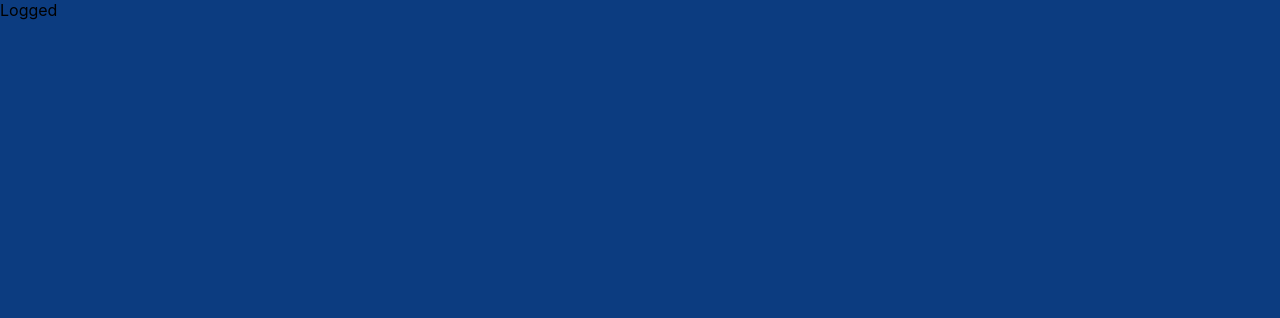
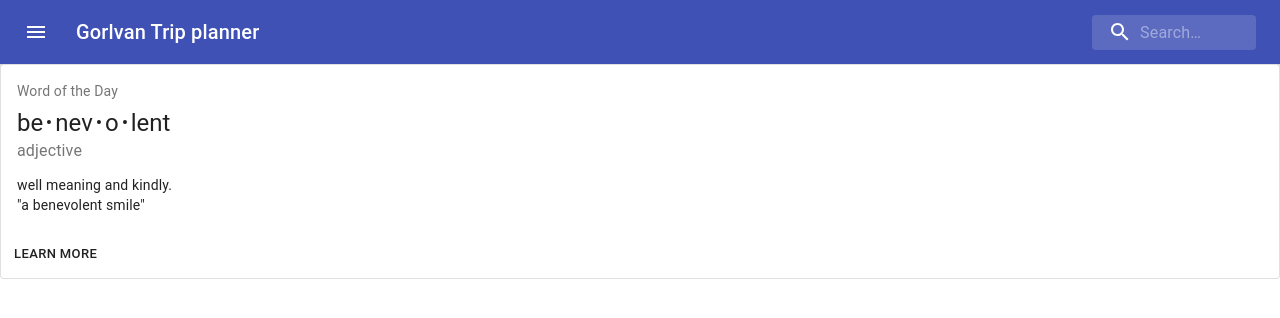
Before and after one commit to a-x-liu/pt1, a React (Create React App) app in the folder client/: page /dashboard in a window 1280 px wide. Shown: the top 318 px of the page. Built offline with nearby package versions, Linux system fonts and the light colour scheme.

Commit message:
added some material ui

```diff
--- a/client/src/App.css
+++ b/client/src/App.css
@@ -99,10 +99,11 @@
   left: 40%;
   width: 25%;
   transform: translate(-50%, -50%);
+  color: white;
 }
 
 html{
-  background-color: #0C3C80;
+
   height: 100%;
   width: 100%;
   margin: 0;
@@ -121,8 +122,21 @@ html{
   box-shadow: 10px;
   border-radius: 7%;
   background-color: #ffffff;
+  border: solid 5px #A9A9A9;
 }
 
 #RegisterTitle {
   margin-top: 0;
 }
+
+#dashboard{
+  background-color: #96B7D6 !important;
+}
+
+#container{
+  background-color: #0C3C80;
+}
+
+#RegisterPage{
+  background-color: #ffffff;
+}
--- a/client/src/pages/Dashboard.tsx
+++ b/client/src/pages/Dashboard.tsx
@@ -1,9 +1,152 @@
 import React from 'react';
+import AppBar from '@material-ui/core/AppBar';
+import Toolbar from '@material-ui/core/Toolbar';
+import IconButton from '@material-ui/core/IconButton';
+import Typography from '@material-ui/core/Typography';
+import InputBase from '@material-ui/core/InputBase';
+import { createStyles, fade, Theme, makeStyles } from '@material-ui/core/styles';
+import MenuIcon from '@material-ui/icons/Menu';
+import SearchIcon from '@material-ui/icons/Search';
+import Card from '@material-ui/core/Card';
+import CardActions from '@material-ui/core/CardActions';
+import CardContent from '@material-ui/core/CardContent';
+import Button from '@material-ui/core/Button';
 
-export default function Dashboard() {
+const useStyles2 = makeStyles({
+  root: {
+    minWidth: 275,
+  },
+  bullet: {
+    display: 'inline-block',
+    margin: '0 2px',
+    transform: 'scale(0.8)',
+  },
+  title: {
+    fontSize: 14,
+  },
+  pos: {
+    marginBottom: 12,
+  },
+});
+
+const useStyles = makeStyles((theme: Theme) =>
+  createStyles({
+    root: {
+      flexGrow: 1,
+    },
+    menuButton: {
+      marginRight: theme.spacing(2),
+    },
+    title: {
+      flexGrow: 1,
+      display: 'none',
+      [theme.breakpoints.up('sm')]: {
+        display: 'block',
+      },
+    },
+    search: {
+      position: 'relative',
+      borderRadius: theme.shape.borderRadius,
+      backgroundColor: fade(theme.palette.common.white, 0.15),
+      '&:hover': {
+        backgroundColor: fade(theme.palette.common.white, 0.25),
+      },
+      marginLeft: 0,
+      width: '100%',
+      [theme.breakpoints.up('sm')]: {
+        marginLeft: theme.spacing(1),
+        width: 'auto',
+      },
+    },
+    searchIcon: {
+      padding: theme.spacing(0, 2),
+      height: '100%',
+      position: 'absolute',
+      pointerEvents: 'none',
+      display: 'flex',
+      alignItems: 'center',
+      justifyContent: 'center',
+    },
+    inputRoot: {
+      color: 'inherit',
+    },
+    inputInput: {
+      padding: theme.spacing(1, 1, 1, 0),
+      // vertical padding + font size from searchIcon
+      paddingLeft: `calc(1em + ${theme.spacing(4)}px)`,
+      transition: theme.transitions.create('width'),
+      width: '100%',
+      [theme.breakpoints.up('sm')]: {
+        width: '12ch',
+        '&:focus': {
+          width: '20ch',
+        },
+      },
+    },
+  }),
+);
+
+export default function SearchAppBar() {
+  const classes = useStyles();
+  const classes2 = useStyles2();
+  const bull = <span className={classes2.bullet}>•</span>;
+
   return (
-    <div>
-      Logged
+    <div className={classes.root}>
+      <AppBar position="static">
+        <Toolbar>
+          <IconButton
+            edge="start"
+            className={classes.menuButton}
+            color="inherit"
+            aria-label="open drawer"
+          >
+            <MenuIcon />
+          </IconButton>
+          <Typography className={classes.title} variant="h6" noWrap>
+            Gorlvan Trip planner
+          </Typography>
+          <div className={classes.search}>
+            <div className={classes.searchIcon}>
+              <SearchIcon />
+            </div>
+            <InputBase
+              placeholder="Search…"
+              classes={{
+                root: classes.inputRoot,
+                input: classes.inputInput,
+              }}
+              inputProps={{ 'aria-label': 'search' }}
+            />
+          </div>
+
+        </Toolbar>
+
+      </AppBar>
+        <div>
+          <Card className={classes2.root} variant="outlined">
+          <CardContent>
+            <Typography className={classes2.title} color="textSecondary" gutterBottom>
+              Word of the Day
+            </Typography>
+            <Typography variant="h5" component="h2">
+              be{bull}nev{bull}o{bull}lent
+            </Typography>
+            <Typography className={classes2.pos} color="textSecondary">
+              adjective
+            </Typography>
+            <Typography variant="body2" component="p">
+              well meaning and kindly.
+              <br />
+              {'"a benevolent smile"'}
+            </Typography>
+          </CardContent>
+          <CardActions>
+            <Button size="small">Learn More</Button>
+          </CardActions>
+        </Card>
+      </div>
     </div>
-  )
+
+  );
 }
--- a/client/src/pages/LoginScreen.tsx
+++ b/client/src/pages/LoginScreen.tsx
@@ -25,8 +25,8 @@ export default function LoginScreen() {
   return (
       <div id="container">
         <div id="info">
-          <h2> Prolvan Timetabling</h2>
-          <div> This is a timetabling service brought to you by Prolvan and co!</div>
+          <h2>Gorlvan Trip planner</h2>
+          <div> This is a trip planning service brought to you by Gorlvan and co!</div>
         </div>
         <div className="loginPage">
           <h2>Login</h2>
@@ -35,7 +35,7 @@ export default function LoginScreen() {
             <TextField id="loginPassword" label="Password" variant="outlined" type="password" style={password} />
             <div className="loginButton">
 
-              <Link to="/timetables" style={{ textDecoration: 'none' }}>
+              <Link to="/dashboard" style={{ textDecoration: 'none' }}>
                 <Button variant="contained" color="primary">
                   Login
                 </Button>
--- a/client/src/pages/RegisterScreen.tsx
+++ b/client/src/pages/RegisterScreen.tsx
@@ -23,6 +23,7 @@ const confirmPassword = {
 }
 export default function RegisterScreen() {
   return (
+    <div id="container">
     <div id="RegisterPage">
       <h2 id="RegisterTitle">Register here!</h2>
       <form>
@@ -44,5 +45,6 @@ export default function RegisterScreen() {
           </div>
       </form>
             </div>
+      </div>
   )
 }
```
